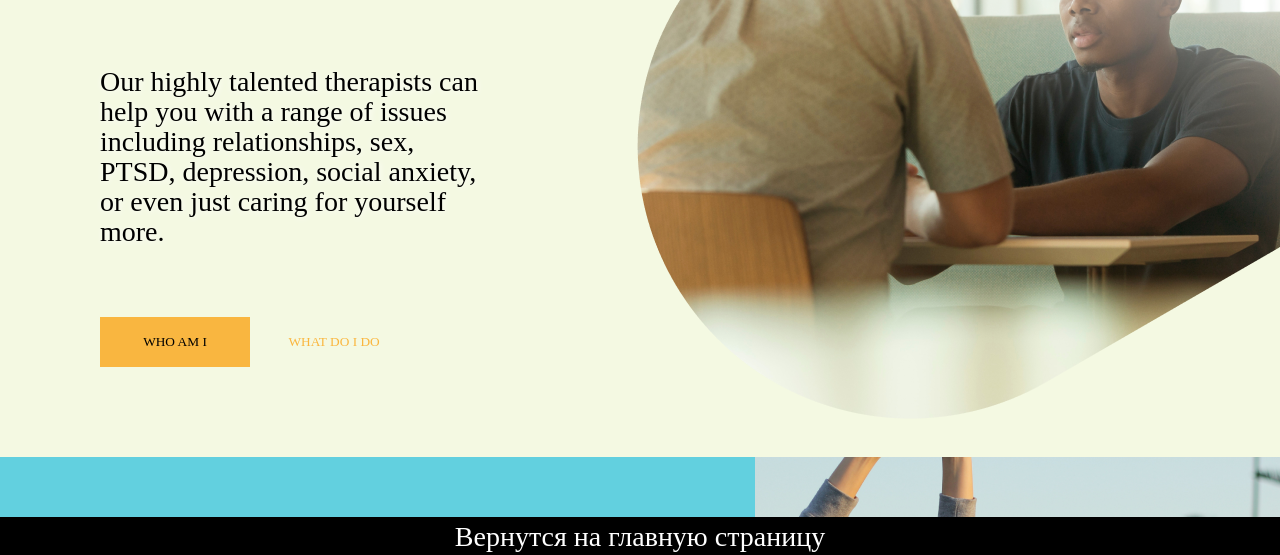
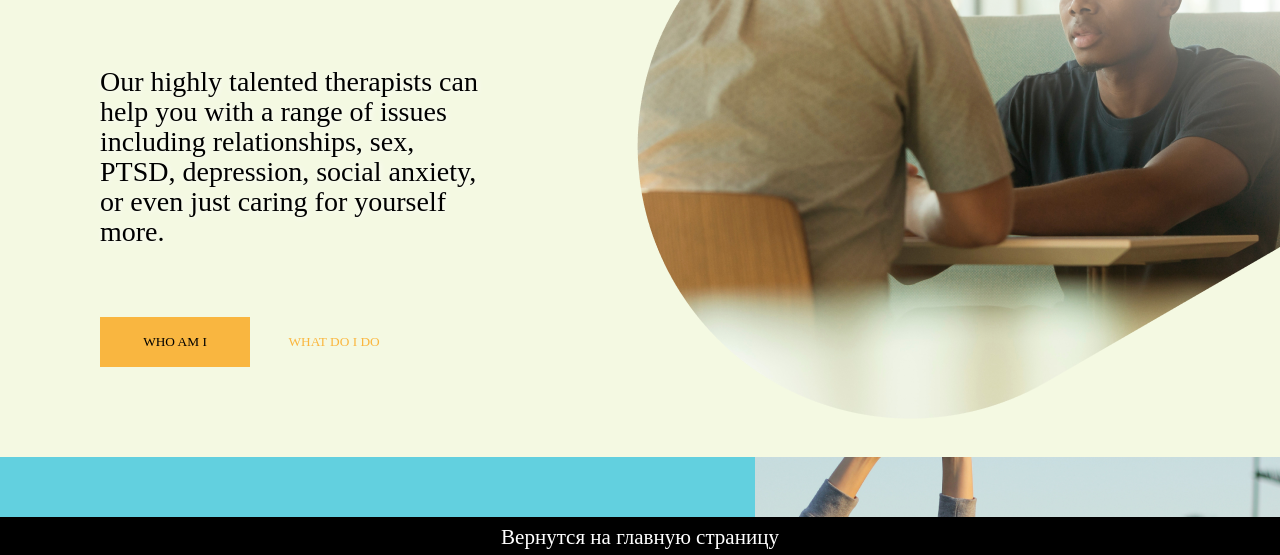
Before and after one commit to ViktorYushin/1, a plain HTML site: page index.html in a window 1280 px wide. Shown: the part 243-798 px from the top of the page. Drawn offline with nearby package versions, Linux system fonts and the light colour scheme.

Commit message:
Update index.html

```diff
--- a/index.html
+++ b/index.html
@@ -366,7 +366,7 @@
      </div>
     <div class="footer">
         <a href="https://viktoryushin.github.io/Portfolio/" class="href-footer">
-            <h1>Вернутся на главную страницу</h1>
+            <h2>Вернутся на главную страницу</h2>
         </a>
     </div>
 </footer>
```
